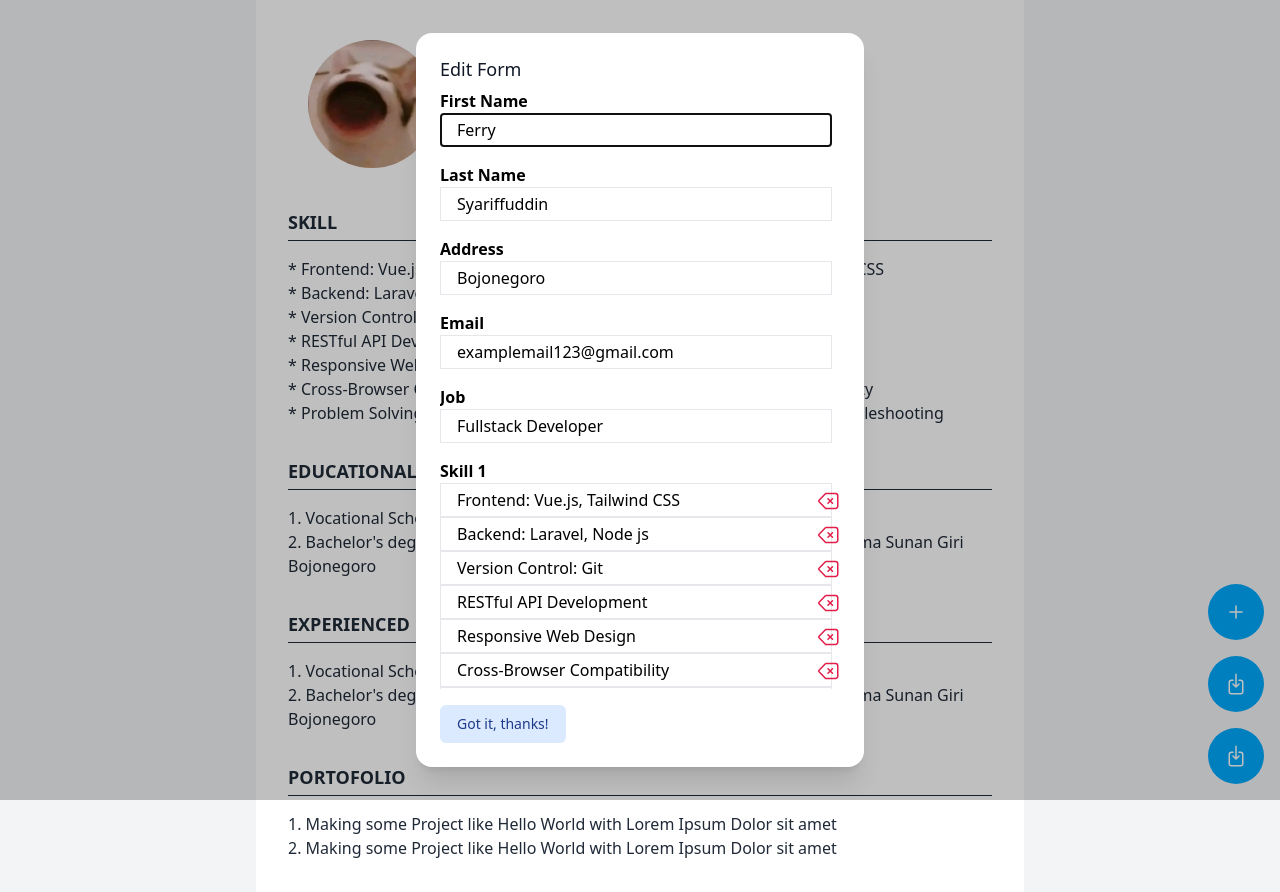
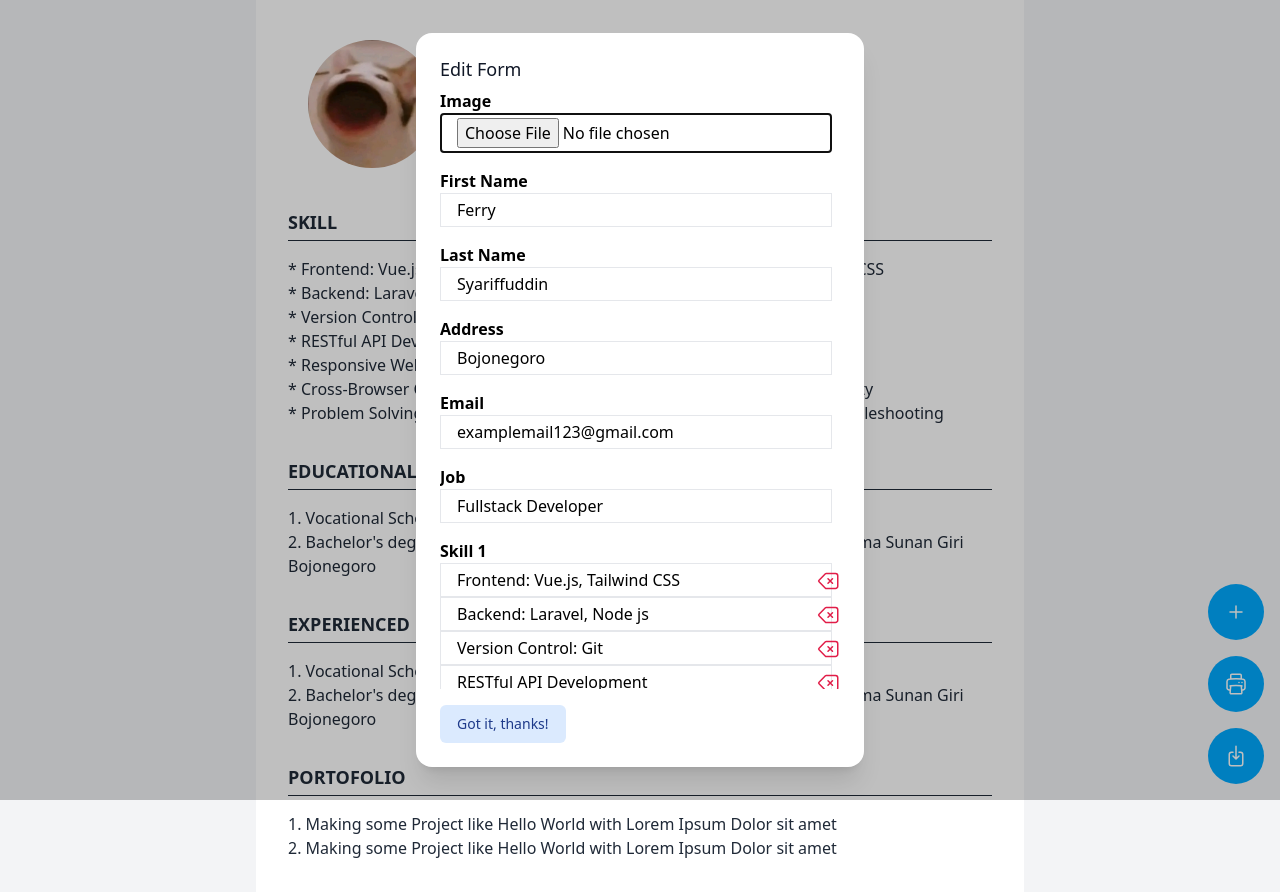
Before and after one commit to ferwizawsky/Simple-Resume-Builder, a Vue app: page / in a window 1280 px wide. Built offline with nearby package versions, Linux system fonts and the light colour scheme; what vue3-html2pdf would draw is missing.

Commit message:
Add Change image

```diff
--- a/src/pages/Index.vue
+++ b/src/pages/Index.vue
@@ -33,7 +33,27 @@ function generateReport() {
     filename: "i-was-html.pdf",
   });
 }
+
+function changePhoto(event) {
+  const files = event.target.files;
+  if (files) {
+    Array.from(files).forEach((file, index) => {
+      if (!file.type.startsWith("image/")) {
+        console.error(`File at index ${index} is not an image.`);
+        return;
+      }
+      const reader = new FileReader();
+      reader.onload = (e) => {
+        // modelImage.value = file;
+        user.value.image = e.target.result;
+      };
+      reader.readAsDataURL(file);
+    });
+  }
+}
+
 const user = ref({
+  image: "/profile.jpg",
   first_name: "Ferry",
   last_name: "Syariffuddin",
   address: "Bojonegoro",
@@ -81,7 +101,7 @@ const user = ref({
       <section class="flex items-center">
         <div class="pr-10 pl-5">
           <img
-            src="/profile.jpg"
+            :src="user.image"
             class="w-24 h-24 md:w-32 md:h-32 object-cover rounded-full"
           />
         </div>
@@ -235,6 +255,14 @@ const user = ref({
                       </div>
                       <div v-else>
                         <input
+                          v-if="index == 'image'"
+                          @change="changePhoto($event)"
+                          type="file"
+                          class="w-full border px-4 py-1"
+                        />
+
+                        <input
+                          v-else
                           v-model="user[index]"
                           type="text"
                           class="w-full border px-4 py-1"
@@ -297,7 +325,7 @@ const user = ref({
             <path
               stroke-linecap="round"
               stroke-linejoin="round"
-              d="M9 8.25H7.5a2.25 2.25 0 00-2.25 2.25v9a2.25 2.25 0 002.25 2.25h9a2.25 2.25 0 002.25-2.25v-9a2.25 2.25 0 00-2.25-2.25H15M9 12l3 3m0 0l3-3m-3 3V2.25"
+              d="M6.72 13.829c-.24.03-.48.062-.72.096m.72-.096a42.415 42.415 0 0110.56 0m-10.56 0L6.34 18m10.94-4.171c.24.03.48.062.72.096m-.72-.096L17.66 18m0 0l.229 2.523a1.125 1.125 0 01-1.12 1.227H7.231c-.662 0-1.18-.568-1.12-1.227L6.34 18m11.318 0h1.091A2.25 2.25 0 0021 15.75V9.456c0-1.081-.768-2.015-1.837-2.175a48.055 48.055 0 00-1.913-.247M6.34 18H5.25A2.25 2.25 0 013 15.75V9.456c0-1.081.768-2.015 1.837-2.175a48.041 48.041 0 011.913-.247m10.5 0a48.536 48.536 0 00-10.5 0m10.5 0V3.375c0-.621-.504-1.125-1.125-1.125h-8.25c-.621 0-1.125.504-1.125 1.125v3.659M18 10.5h.008v.008H18V10.5zm-3 0h.008v.008H15V10.5z"
             />
           </svg>
         </button>
```
